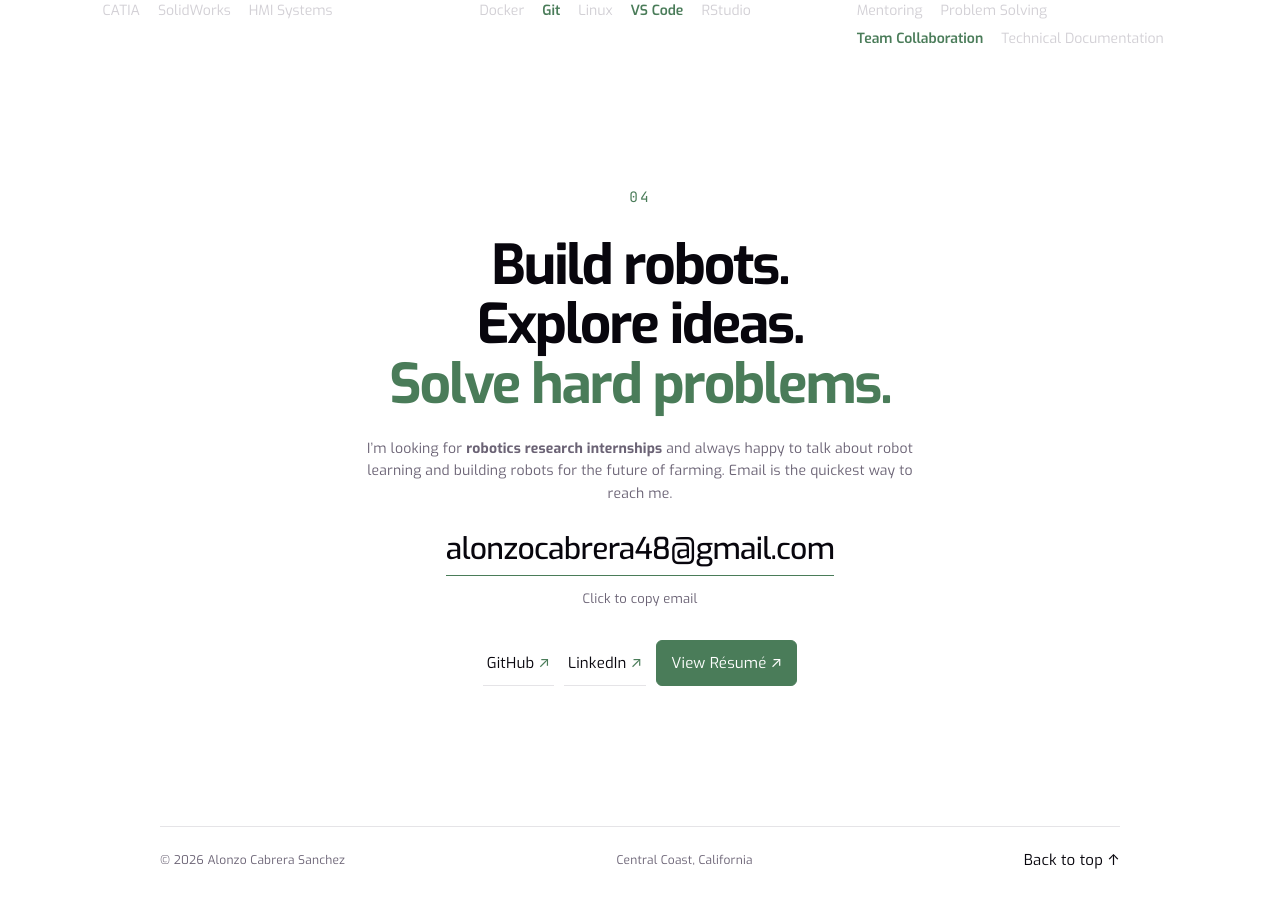
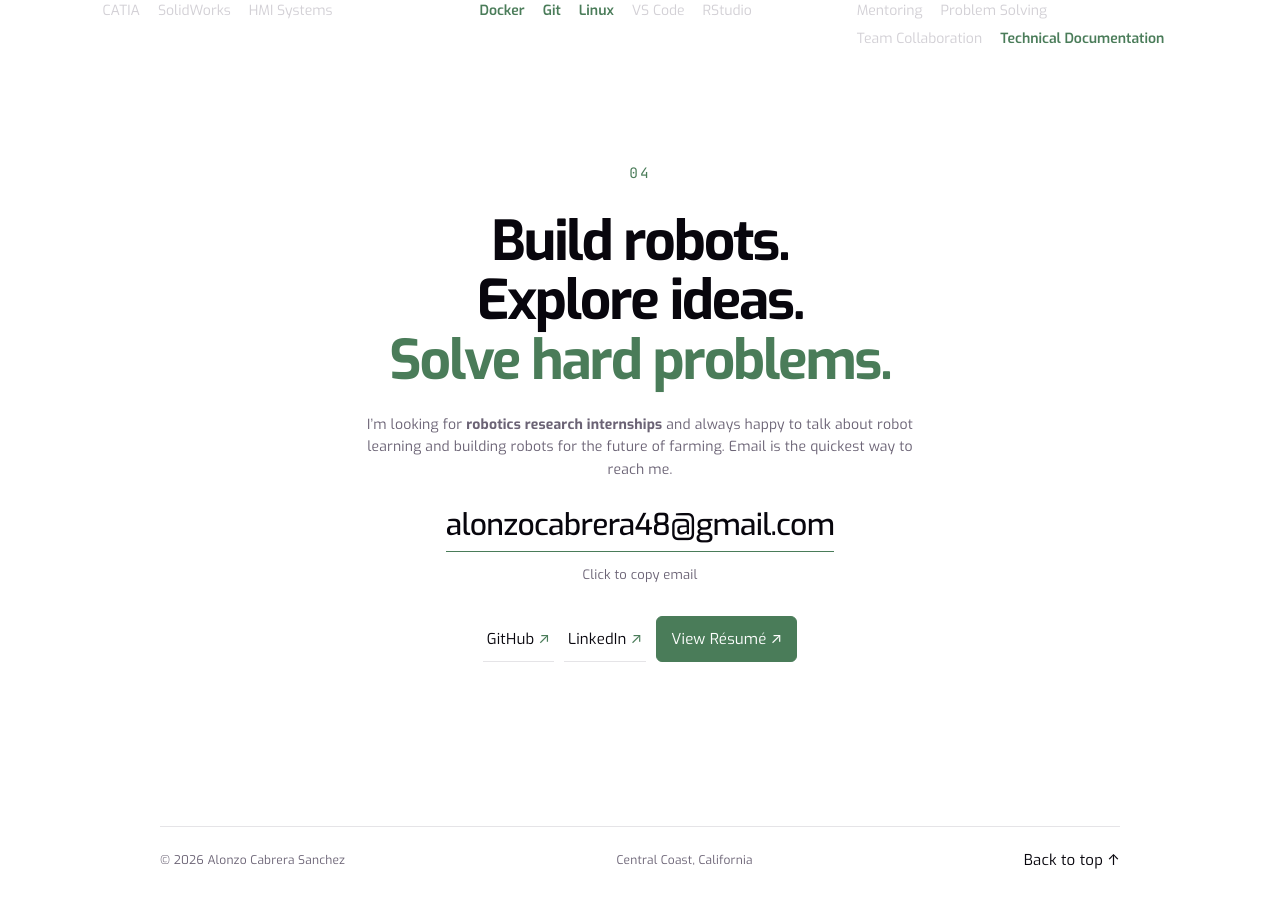
Before and after one commit to AlonCS/Personal_portfolio_Minimalist-, a React (Vite) app: page /#contact in a window 1280 px wide. Shown: the part 3020-3925 px from the top of the page. Built offline with nearby package versions, Linux system fonts and the light colour scheme.

Commit message:
Adjust contact section spacing

```diff
--- a/src/App.css
+++ b/src/App.css
@@ -2519,6 +2519,7 @@ section {
   flex-direction: column;
   justify-content: center;
   padding: 24px 0 140px;
+  transform: translateY(-24px);
 }
 
 .contact-title {
```
